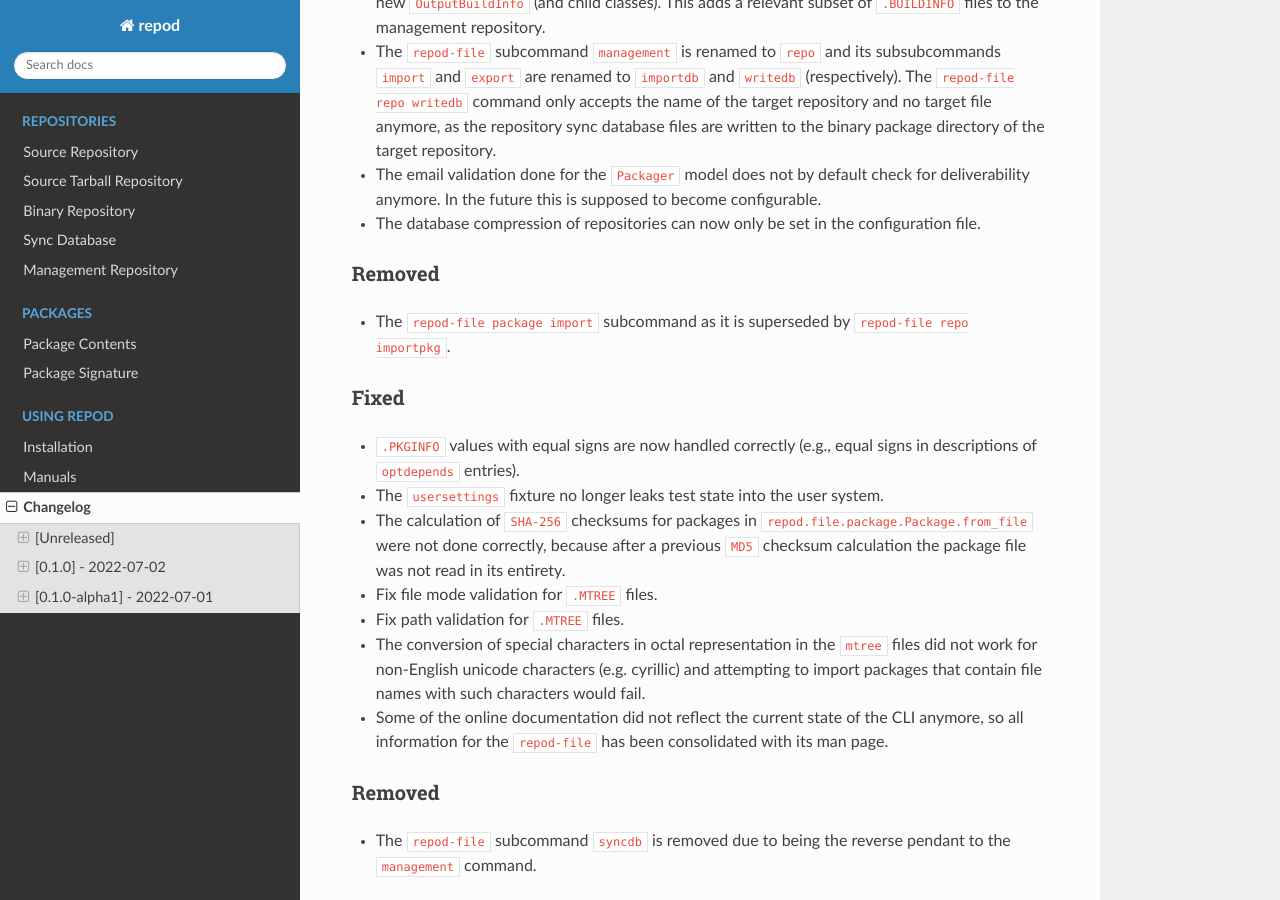
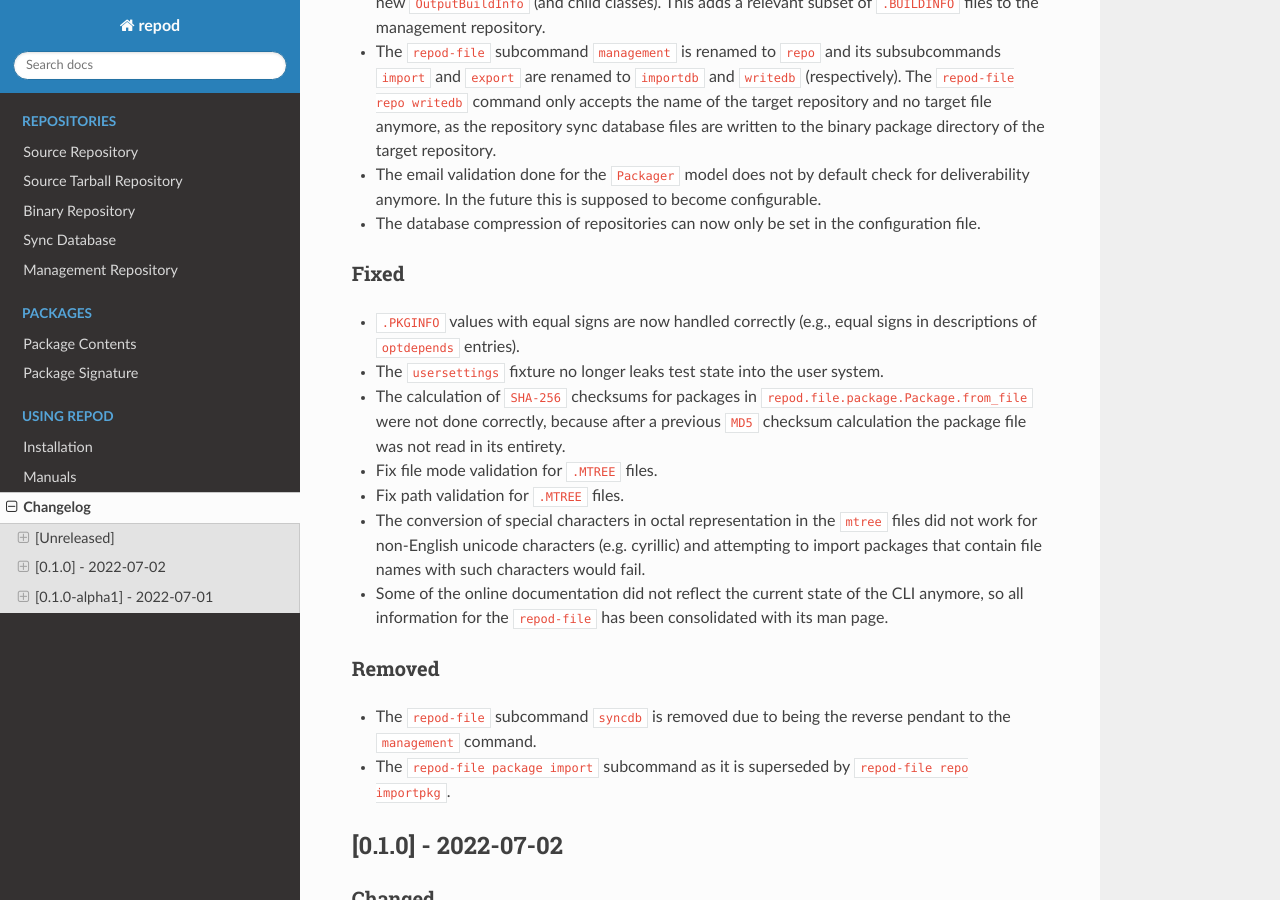
Before and after one commit to archlinux/repod, a Sphinx documentation site: the page built from docs/repod/changelog.rst, in a window 1280 px wide and 900 px high, scrolled down 986 px. Built offline with Sphinx 7.4.7 and the Read the Docs theme 2.0.0, drawn with Linux system fonts in a browser that asks for light colours; some of the changed lines change nothing that is shown.

Commit message:
Fix duplicate changelog section
docs/repod/changelog.rst:
Fix duplicate "Removed" section in the changelog.

```diff
--- a/docs/repod/changelog.rst
+++ b/docs/repod/changelog.rst
@@ -60,12 +60,6 @@ Changed
 * The database compression of repositories can now only be set in the
   configuration file.
 
-Removed
-^^^^^^^
-
-* The ``repod-file package import`` subcommand as it is superseded by
-  ``repod-file repo importpkg``.
-
 Fixed
 ^^^^^
 
@@ -91,6 +85,8 @@ Removed
 
 * The ``repod-file`` subcommand ``syncdb`` is removed due to being the reverse
   pendant to the ``management`` command.
+* The ``repod-file package import`` subcommand as it is superseded by
+  ``repod-file repo importpkg``.
 
 [0.1.0] - 2022-07-02
 --------------------
```
